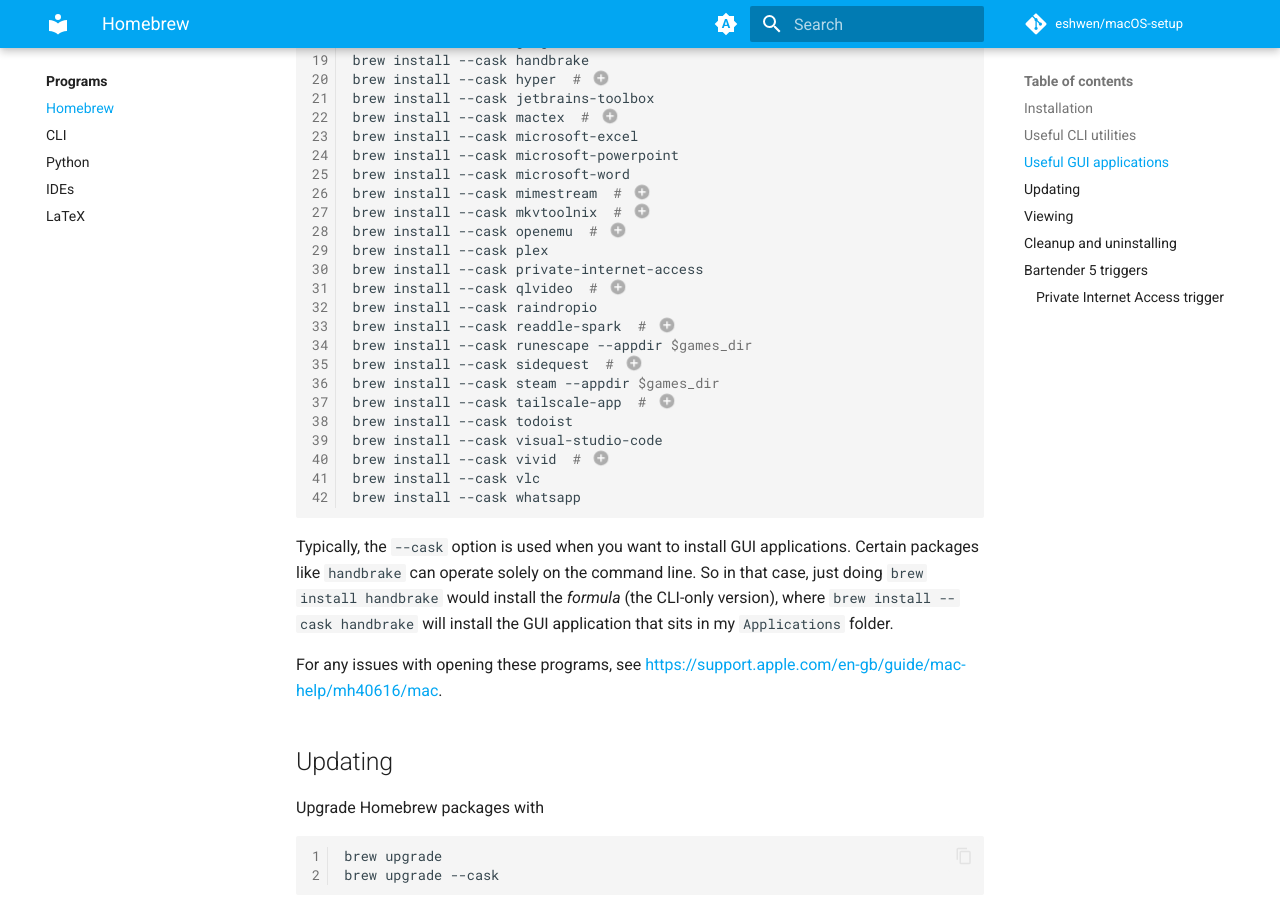
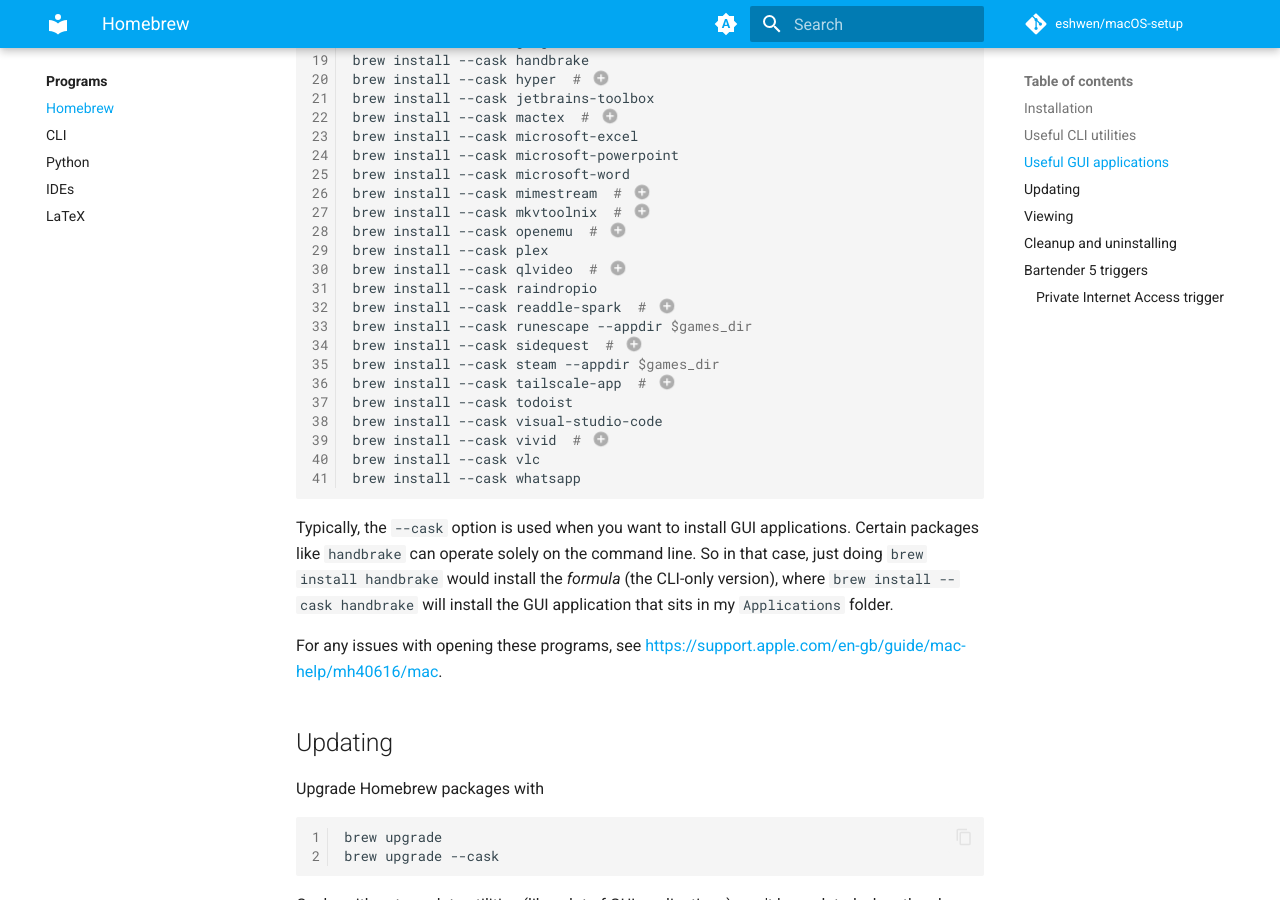
Before and after one commit to eshwen/macOS-setup, an MkDocs documentation site: the page built from docs/programs/homebrew.md, in a window 1280 px wide and 900 px high, scrolled down 1323 px. Built offline with MkDocs 1.6.1 and Material for MkDocs 9.7.7, drawn with Linux system fonts in a browser that asks for light colours; comment, search, counter and statistics services are not loaded; the version menu is left out.

Commit message:
Drop PIA
I use Surfshark now

```diff
--- a/docs/programs/homebrew.md
+++ b/docs/programs/homebrew.md
@@ -77,7 +77,6 @@
 brew install --cask mkvtoolnix  # (13)
 brew install --cask openemu  # (14)
 brew install --cask plex
-brew install --cask private-internet-access
 brew install --cask qlvideo  # (15)
 brew install --cask raindropio
 brew install --cask readdle-spark  # (16)
```
